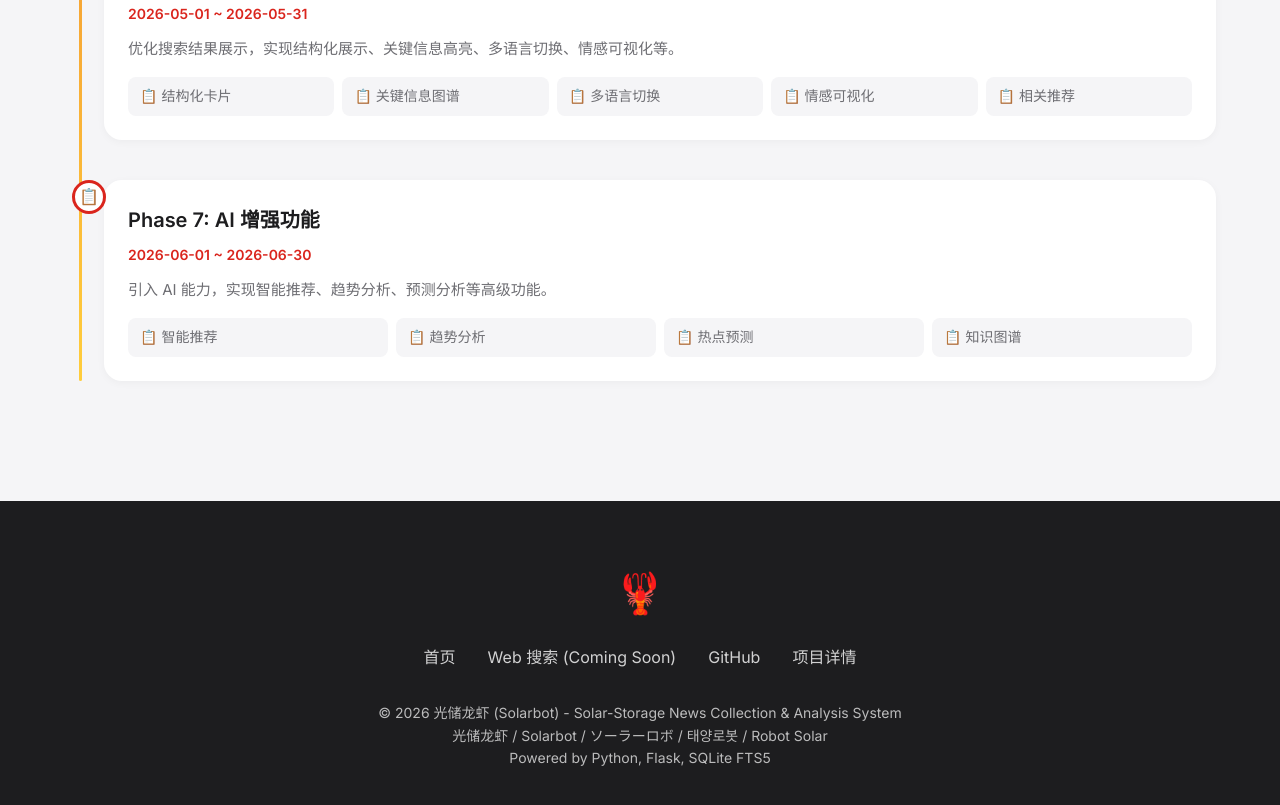
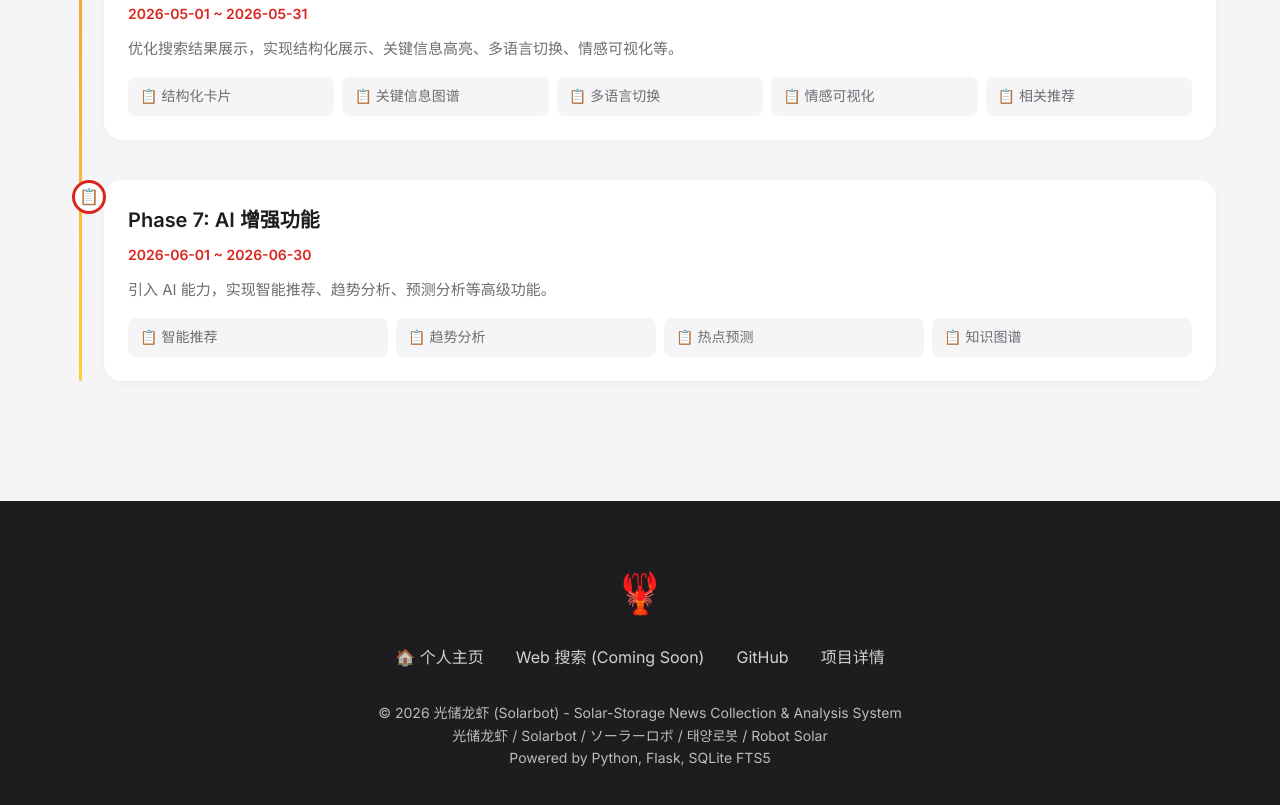
Before and after one commit to xuegangwu/guangchu, a plain HTML site: page web/project-intro.html in a window 1280 px wide. Shown: the part 6689-7494 px from the top of the page. Drawn offline with Linux system fonts and the light colour scheme.

Commit message:
🔗 Update project intro footer link to personal homepage

```diff
--- a/web/project-intro.html
+++ b/web/project-intro.html
@@ -1577,7 +1577,7 @@
     <footer class="footer">
         <div class="footer-logo">🦞</div>
         <div class="footer-links">
-            <a href="./">首页</a>
+            <a href="https://xuegangwu.github.io/" target="_blank">🏠 个人主页</a>
             <a href="#" class="disabled-link">Web 搜索 (Coming Soon)</a>
             <a href="https://github.com/xuegangwu/guangchu" target="_blank">GitHub</a>
             <a href="./project-intro.html">项目详情</a>
```
